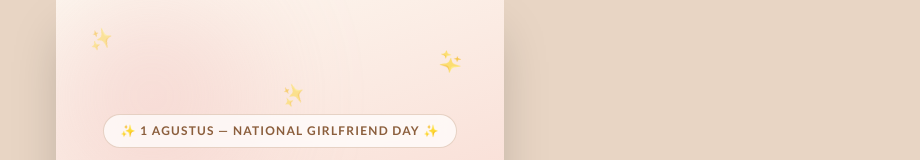
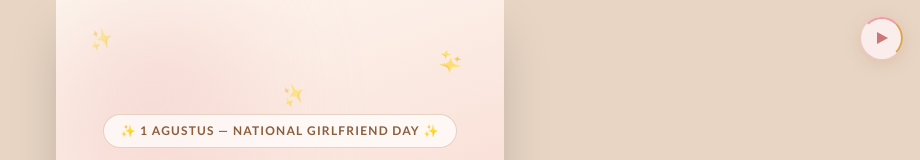
Before and after one commit to Yusepx007/Romantis, a Next.js app: page / in a window 1280 px wide. Shown: the top 160 px of the page, without its empty margins (360-1280 px from the left). Built offline with nearby package versions, Linux system fonts and the light colour scheme; a web font is replaced by a local one.

Commit message:
feat: add floating music player with Ed Sheeran - Perfect

```diff
--- a/app/page.tsx
+++ b/app/page.tsx
@@ -1247,6 +1247,157 @@ function ProgressDots({ screen }: { screen: Screen }) {
 }
 
 // ─────────────────────────────────────────────
+// MUSIC PLAYER
+// ─────────────────────────────────────────────
+function MusicPlayer() {
+  const audioRef = useRef<HTMLAudioElement>(null);
+  const [playing, setPlaying] = useState(false);
+  const [ready, setReady] = useState(false);
+  const [volume, setVolume] = useState(0.45);
+
+  // Auto-play on first user interaction with the page
+  useEffect(() => {
+    const audio = audioRef.current;
+    if (!audio) return;
+    audio.volume = volume;
+
+    const tryPlay = () => {
+      audio.play()
+        .then(() => setPlaying(true))
+        .catch(() => {});
+      document.removeEventListener("pointerdown", tryPlay);
+    };
+    document.addEventListener("pointerdown", tryPlay, { once: true });
+    return () => document.removeEventListener("pointerdown", tryPlay);
+  // eslint-disable-next-line react-hooks/exhaustive-deps
+  }, []);
+
+  const toggle = () => {
+    const audio = audioRef.current;
+    if (!audio) return;
+    if (playing) {
+      audio.pause();
+      setPlaying(false);
+    } else {
+      audio.play().then(() => setPlaying(true)).catch(() => {});
+    }
+  };
+
+  return (
+    <>
+      <audio
+        ref={audioRef}
+        src="/bgm.mp3"
+        loop
+        preload="auto"
+        onCanPlay={() => setReady(true)}
+      />
+
+      <motion.div
+        className="fixed top-4 right-4 z-40 flex items-center gap-2"
+        initial={{ opacity: 0, y: -20, scale: 0.8 }}
+        animate={{ opacity: 1, y: 0, scale: 1 }}
+        transition={{ delay: 1.5, type: "spring", stiffness: 200 }}
+      >
+        {/* Song title ticker — shown when playing */}
+        <AnimatePresence>
+          {playing && (
+            <motion.div
+              initial={{ opacity: 0, x: 20, width: 0 }}
+              animate={{ opacity: 1, x: 0, width: "auto" }}
+              exit={{ opacity: 0, x: 20, width: 0 }}
+              className="overflow-hidden"
+            >
+              <div
+                className="px-3 py-1.5 rounded-full text-xs font-semibold whitespace-nowrap"
+                style={{
+                  background: "rgba(255,255,255,0.85)",
+                  backdropFilter: "blur(10px)",
+                  color: "#8b5e3c",
+                  border: "1px solid rgba(196,154,122,0.3)",
+                  boxShadow: "0 2px 12px rgba(196,154,122,0.2)",
+                }}
+              >
+                🎵 Perfect — Ed Sheeran
+              </div>
+            </motion.div>
+          )}
+        </AnimatePresence>
+
+        {/* Player button */}
+        <motion.button
+          onClick={toggle}
+          className="relative flex items-center justify-center focus:outline-none"
+          style={{
+            width: "44px",
+            height: "44px",
+            borderRadius: "50%",
+            background: "rgba(255,255,255,0.88)",
+            backdropFilter: "blur(12px)",
+            border: "1.5px solid rgba(232,160,160,0.5)",
+            boxShadow: "0 4px 16px rgba(196,154,122,0.3)",
+          }}
+          whileHover={{ scale: 1.1 }}
+          whileTap={{ scale: 0.92 }}
+          aria-label={playing ? "Pause music" : "Play music"}
+        >
+          {/* Vinyl spin ring */}
+          <motion.div
+            className="absolute inset-0 rounded-full"
+            style={{
+              border: "2px solid transparent",
+              borderTopColor: "#e8a0a0",
+              borderRightColor: "#d4a843",
+            }}
+            animate={playing ? { rotate: 360 } : { rotate: 0 }}
+            transition={{
+              duration: 2,
+              repeat: playing ? Infinity : 0,
+              ease: "linear",
+            }}
+          />
+
+          {/* Waveform bars — shown when playing */}
+          {playing ? (
+            <div className="flex items-end gap-0.5" style={{ height: "16px" }}>
+              {[1, 2, 3, 4].map((b) => (
+                <motion.div
+                  key={b}
+                  className="rounded-full"
+                  style={{ width: "3px", background: "#c97070" }}
+                  animate={{ height: ["4px", `${6 + b * 3}px`, "4px"] }}
+                  transition={{
+                    duration: 0.5 + b * 0.1,
+                    repeat: Infinity,
+                    delay: b * 0.1,
+                    ease: "easeInOut",
+                  }}
+                />
+              ))}
+            </div>
+          ) : (
+            // Play icon
+            <svg width="14" height="14" viewBox="0 0 14 14" fill="#c97070">
+              <polygon points="2,1 13,7 2,13" />
+            </svg>
+          )}
+        </motion.button>
+
+        {/* Loading pulse if not ready */}
+        {!ready && (
+          <motion.div
+            className="absolute inset-0 rounded-full"
+            style={{ background: "rgba(232,160,160,0.2)", top: 0, right: 0, width: "44px", height: "44px" }}
+            animate={{ opacity: [0.3, 0.8, 0.3] }}
+            transition={{ duration: 1.2, repeat: Infinity }}
+          />
+        )}
+      </motion.div>
+    </>
+  );
+}
+
+// ─────────────────────────────────────────────
 // MAIN PAGE
 // ─────────────────────────────────────────────
 export default function RomanticPage() {
@@ -1272,6 +1423,7 @@ export default function RomanticPage() {
         )}
       </AnimatePresence>
 
+      <MusicPlayer />
       <ProgressDots screen={screen} />
     </div>
   );
```
Also changed, not shown: 1 other file (tests, documents, lock files or other folders).
